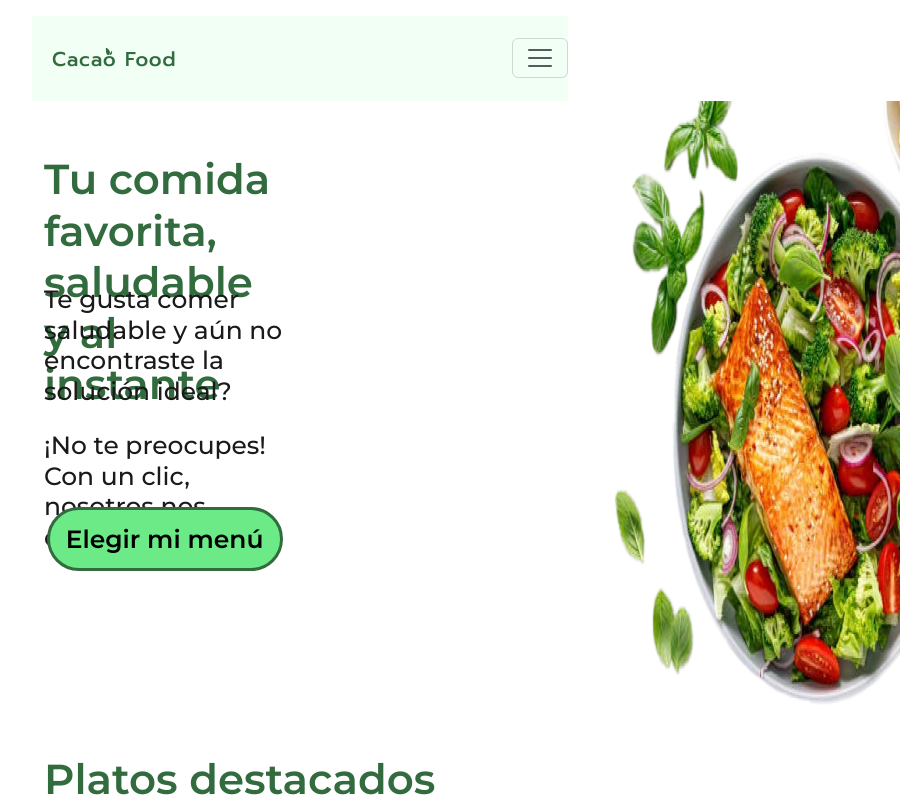
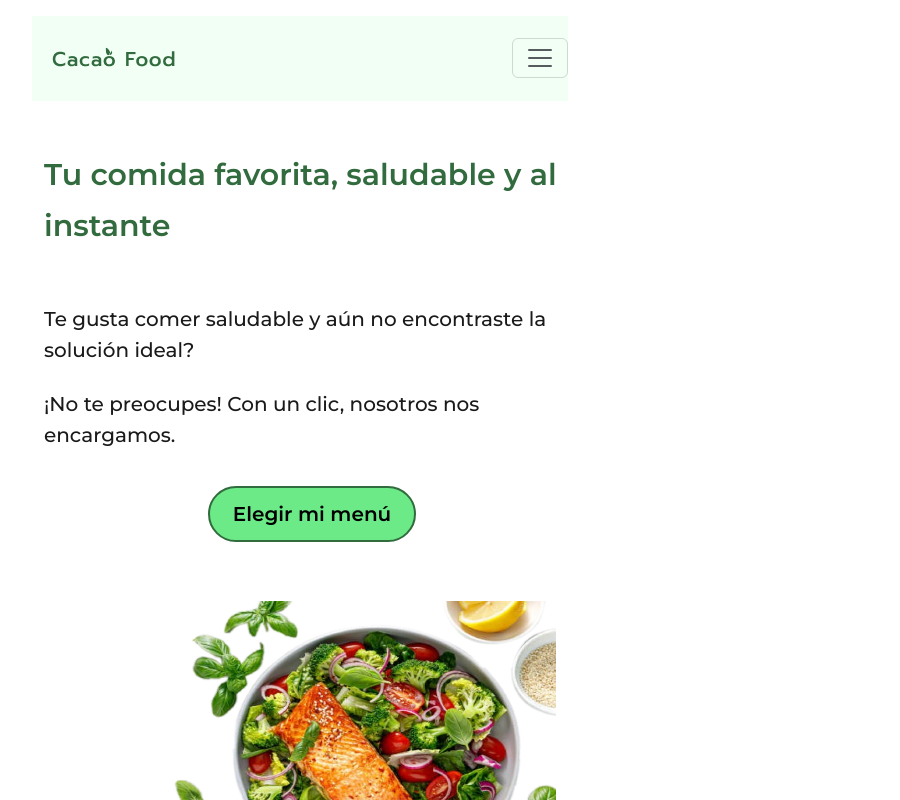
Before and after one commit to pabloencina/Cacao-Food, a React (Create React App) app: page / in a window 600 px wide. Shown: the top 800 px of the page, 900 px wide, since content can reach past the window. Built offline with nearby package versions, Linux system fonts and the light colour scheme.

Commit message:
Se trabaja en responsive section menu

```diff
--- a/src/Components/Inicio/Home.jsx
+++ b/src/Components/Inicio/Home.jsx
@@ -35,7 +35,7 @@ function Home() {
             </div>
           </div>
 
-          <div>
+          <div className="home__container_img_presentación">
             <Image
               src={image_home}
               rounded
@@ -46,7 +46,7 @@ function Home() {
         </div>
       </Row>
 
-      <Row className="justify-content-center home">
+      <Row className="justify-content-center home__container_destacados">
         <div className="home__container_title">
           <h1 className="home__title">Platos destacados</h1>
         </div>
@@ -63,7 +63,7 @@ function Home() {
           </Row>
         </div>
       </Row>
-      <Row className="justify-content-center home">
+      <Row className="justify-content-center home__container_destacados">
         <div className="home__container_title">
           <h1 className="home__title">Proyectos a futuro</h1>
         </div>
--- a/src/Styles/pages/_home.scss
+++ b/src/Styles/pages/_home.scss
@@ -245,69 +245,79 @@
 
     // }
     &__container_title_text{
-        position: absolute;
-        margin-right: 20px;
-        text-align: left;
+        //position: absolute;
+        //margin-right: 20px;
+        //text-align: left;
+        display: block;
         margin-top: 10%;
-        width: 45%;
-
+        width: 100%;
     }
     &__container_button{
         width: 100%;
-        height: 150px;
+        height: 60px;
         display: flex;
         justify-content: center;
         align-items: center;
     }
     &__presentación {
-        display: flex;
-        flex-direction:row;
-        position: relative;
-
+        //display: flex;
+        //flex-direction:column;
+        display: block;
+        //position: relative;
         &__button {
             background-color: $colorTerciario;
             color: black;
             display: flex;
             align-items: center;
             justify-content: center;
-            width: 14.75rem;
-            height: 4rem;
-            border: 3px solid $colorPrimario;
+            width: 13rem;
+            height: 3.5rem;
+            border: 2px solid $colorPrimario;
             border-radius: 2rem;
             font-family: 'Montserrat', sans-serif;
             font-weight: 600;
-            font-size: 1.56rem;
+            font-size: 20px;
             line-height: 1.9rem;
             &:hover{
                 background-color: white;
                 color:$colorPrimario;
-                border: 3px solid $colorPrimario;
+                border: 2px solid $colorPrimario;
             }
         }
 
         &--img{
-            width: 61.18rem;
-            height: 40.81rem;
-            margin-left: 440px;
+            width: 100%;
+            height: 300px;
+            //margin-left: 440px;
+            margin: 0 auto;
+            display: block;
+            margin-top: 31.25rem;
         }
 
     }
+    &__container_img_presentación{
+
+        width: 100%;
+        display: flex;
+        justify-content: center;
+    }
     &__container_title{
-        height: 80px;
+        height: 100px;
+        display: flex;
+        justify-content: center;
+        align-items: center;
     }
     &__title{
         color: $colorPrimario;
         font-family: 'Montserrat', sans-serif;
         font-weight: 700;
-        font-size: 2.62rem;
-        line-height: 51.2px
+        font-size: 30px;
     };
 
     &__text{
         font-family: 'Montserrat', sans-serif;
         font-weight: 500;
-        font-size: 1.56rem;
-        line-height: 30.48px;
+        font-size: 20px;
         display: flex;
         align-items: center;
         justify-content: center;
@@ -342,8 +352,8 @@
         height: 40rem ;
     }
     &__image{
-        width: 72.12rem;
-        height:35.68rem ;
+        width: 100%;
+        height:300px ;
     }
     &__container_text_proyecto{
         height: 100px;
```
